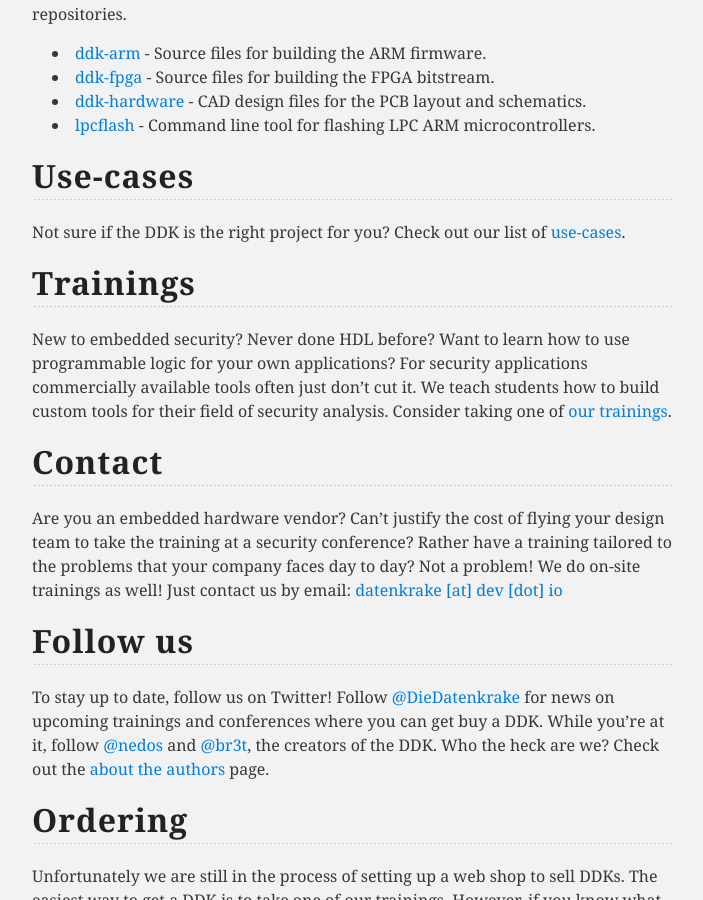
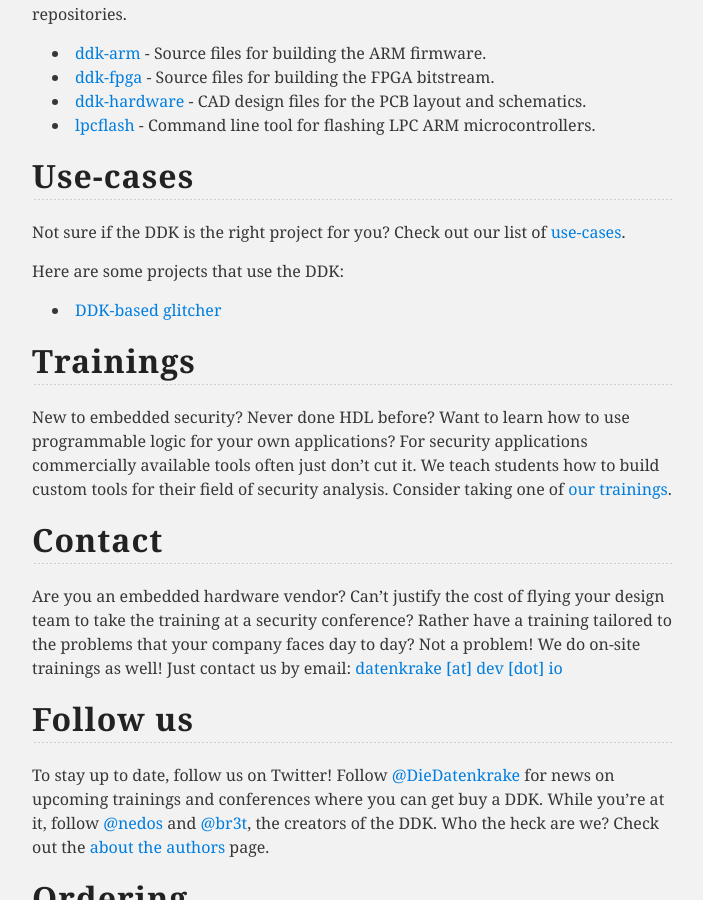
Before and after one commit to ddk/ddk.github.io, a Jekyll site: the page built from index.md, in a window 1280 px wide and 900 px high, scrolled down 1093 px. Shown: the whole window, without its empty margins (288-991 px from the left). Built offline with Jekyll 4.4.1, drawn with Linux system fonts in a browser that asks for light colours.

Commit message:
Add examples

```diff
--- a/index.md
+++ b/index.md
@@ -30,6 +30,10 @@ The project is separated into several repositories.
 
 Not sure if the DDK is the right project for you?
 Check out our list of [use-cases](use-cases).
+
+Here are some projects that use the DDK:
+
+* [DDK-based glitcher](https://github.com/rgsilva/ddk-fpga)
 
 ## Trainings
 
```
